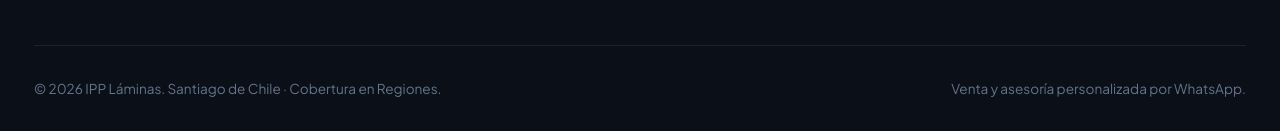
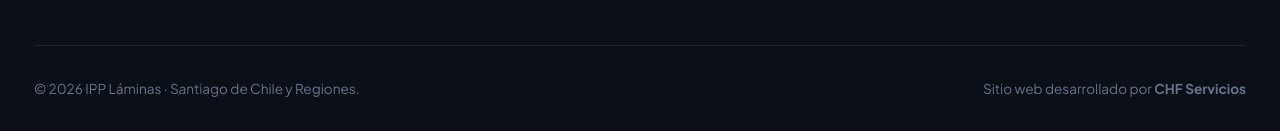
Before and after one commit to Manuel-GY/Ipp-Laminas, a website: page index.html in a window 1280 px wide. Shown: the part 4823-4954 px from the top of the page. Drawn offline with Linux system fonts and the light colour scheme.

Commit message:
footer: add 'Sitio web desarrollado por CHF Servicios'

```diff
--- a/index.html
+++ b/index.html
@@ -491,9 +491,8 @@
       </div>
 
       <div class="footer-bottom-copy">
-        <!-- v1.0.1 -->
-        <div>&copy; 2026 IPP Láminas. Santiago de Chile &middot; Cobertura en Regiones.</div>
-        <div>Venta y asesoría personalizada por WhatsApp.</div>
+        <div>&copy; 2026 IPP Láminas &middot; Santiago de Chile y Regiones.</div>
+        <div>Sitio web desarrollado por <strong>CHF Servicios</strong></div>
       </div>
     </div>
   </footer>
```
